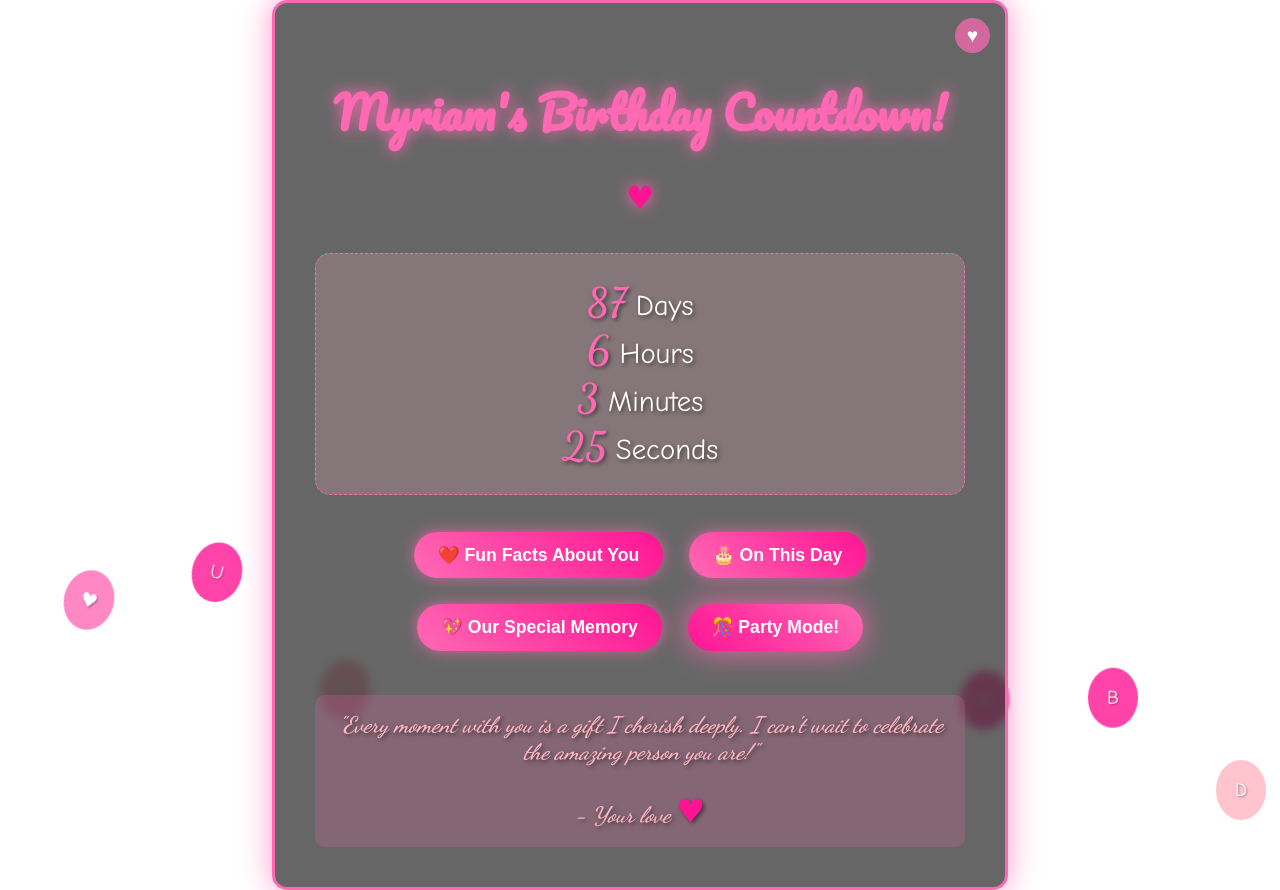
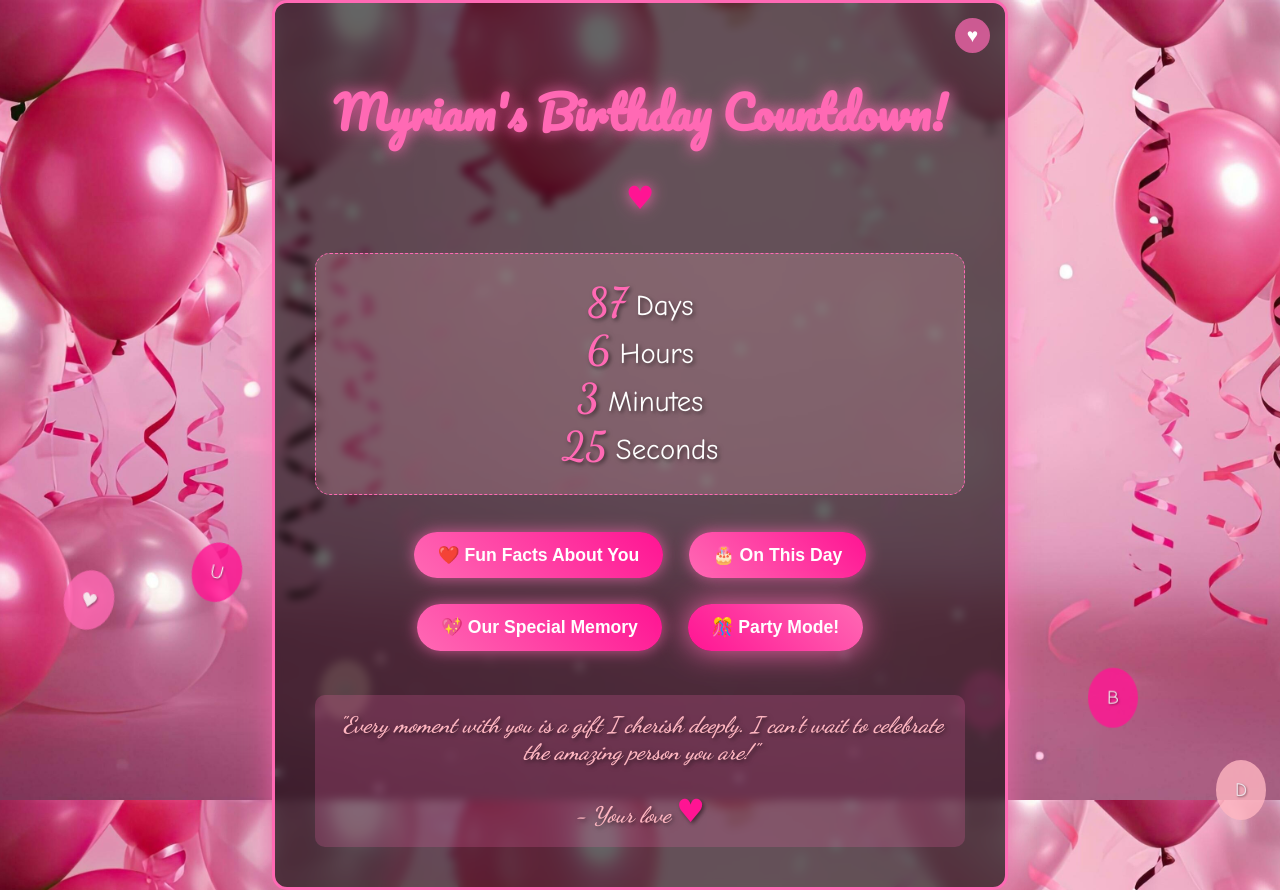
Before and after one commit to MyriamCole/Birthday-Countdown, a plain HTML site: page index.html in a window 1280 px wide. Drawn offline with nearby package versions, Linux system fonts and the light colour scheme.

Commit message:
Update index.html

```diff
--- a/index.html
+++ b/index.html
@@ -4,12 +4,12 @@
     <meta charset="UTF-8">
     <meta name="viewport" content="width=device-width, initial-scale=1.0">
     <title>Myriam's Birthday Countdown</title>
-    <link rel="icon" type="image/png" href="images/main logo 2.png">
+    <link rel="icon" type="image/png" href="Images/myriams logo.png">
     <style>
         @import url('https://fonts.googleapis.com/css2?family=Dancing+Script:wght@700&family=Pacifico&display=swap');
 
         body {
-            background-image: url('images/Anorak wallpaper.png');
+            background-image: url('Images/birthday-background.jpg');
             background-size: cover;
             background-position: center;
             background-attachment: fixed;
```
